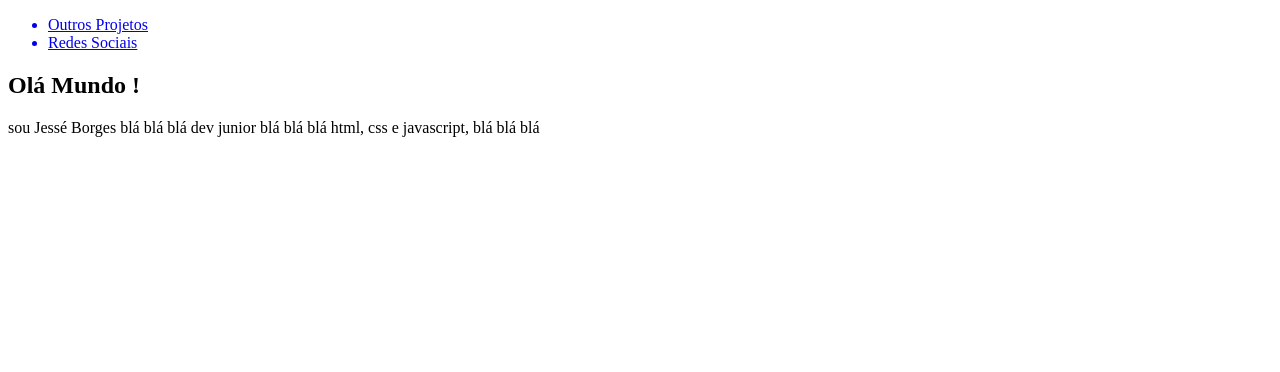
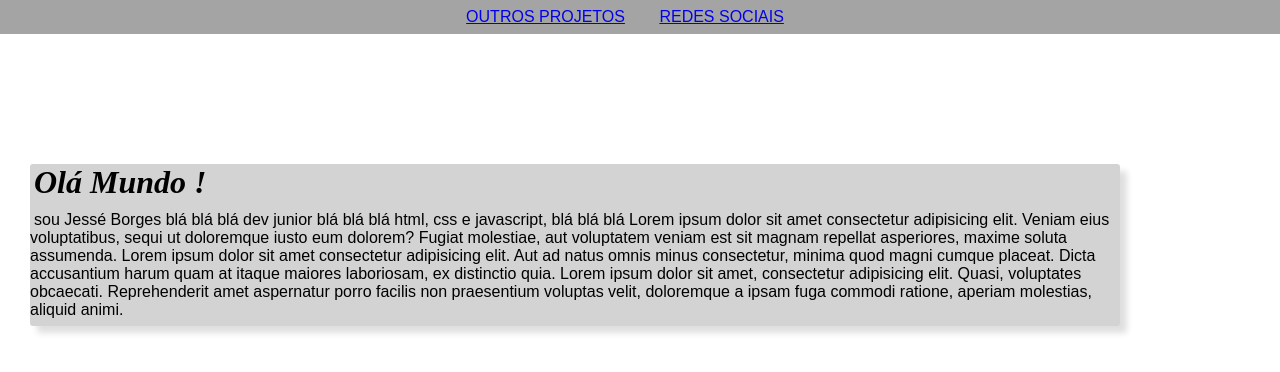
Before and after one commit to Borgess7/portfolio, a plain HTML site: page pag01.html in a window 1280 px wide. Drawn offline with Linux system fonts and the light colour scheme.

Commit message:
testes com fundo do site

```diff
--- a/estilo/style.css
+++ b/estilo/style.css
@@ -3,4 +3,46 @@
 * {
     margin: 0px;
     padding: 0px;
+    font-family: Arial, Helvetica, sans-serif;
 }
+
+body {
+    background-image: url() ;
+    background-repeat: no-repeat;
+    background-size: cover;
+    height: 100vh;
+
+}
+
+header {
+    background-color: rgba(75, 75, 75, 0.507);
+    padding: 1vh;
+    text-align: center;
+    text-transform: uppercase;
+}
+
+ul li {
+    display: inline;
+    margin-right: 30px;
+}
+
+article {
+    background-color: rgba(0, 0, 0, 0.171);
+    border-radius: 3px;
+    box-shadow: 7px 7px 6px rgba(0, 0, 0, 0.13);
+    margin: 20vh;
+    margin-left: 30px;
+    margin-top: 130px;
+    text-indent: 0.5vh;
+}
+
+article h1 {
+    font-size: xx-large;
+    font-style: italic;
+    font-family: 'Times New Roman', Times, serif;
+}
+
+article p {
+    margin-top: 10px;
+    padding-bottom: 7px;
+}
--- a/pag01.html
+++ b/pag01.html
@@ -3,20 +3,19 @@
 <head>
     <meta charset="UTF-8">
     <meta name="viewport" content="width=device-width, initial-scale=1.0">
+    <link rel="stylesheet" href="estilo/style.css">
     <title>Portfólio</title>
 </head>
 <body>
     <header>
         <ul>
-            <a href="#">
-                <li>Outros Projetos</li>
-                <li>Redes Sociais</li>
-            </a>
+                <li><a href="#">Outros Projetos</a></li>
+                <li><a href="#">Redes Sociais</a></li>
         </ul>
     </header>
     <article>
         <h1>Olá Mundo !</h1>
-        <p>sou Jessé Borges blá blá blá dev junior blá blá blá html, css e javascript, blá blá blá</p>
+        <p>sou Jessé Borges blá blá blá dev junior blá blá blá html, css e javascript, blá blá blá Lorem ipsum dolor sit amet consectetur adipisicing elit. Veniam eius voluptatibus, sequi ut doloremque iusto eum dolorem? Fugiat molestiae, aut voluptatem veniam est sit magnam repellat asperiores, maxime soluta assumenda. Lorem ipsum dolor sit amet consectetur adipisicing elit. Aut ad natus omnis minus consectetur, minima quod magni cumque placeat. Dicta accusantium harum quam at itaque maiores laboriosam, ex distinctio quia. Lorem ipsum dolor sit amet, consectetur adipisicing elit. Quasi, voluptates obcaecati. Reprehenderit amet aspernatur porro facilis non praesentium voluptas velit, doloremque a ipsam fuga commodi ratione, aperiam molestias, aliquid animi.</p>
     </article>
 </body>
 </html>
```
